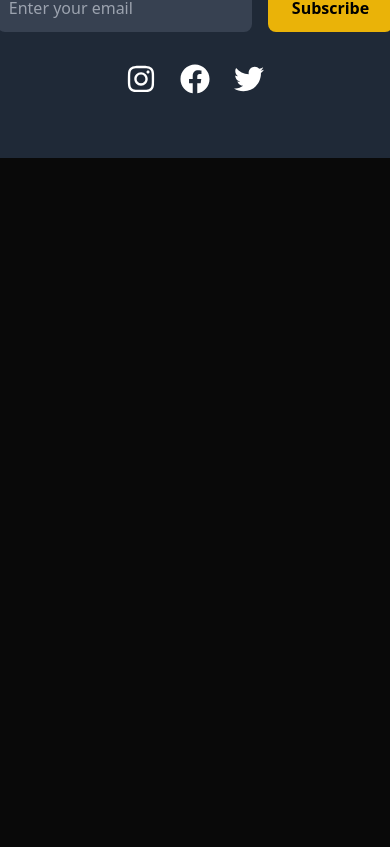
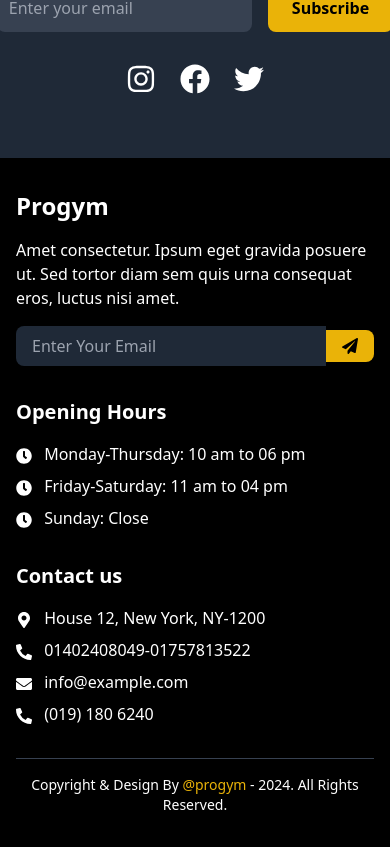
Before and after one commit to Nasir1290/gym-client, a Next.js app: page /contact in a window 390 px wide. Shown: the part 3170-4017 px from the top of the page. Before the commit the page ends 3328 px from the top, so only its background shows below. Built offline with nearby package versions, Linux system fonts and the light colour scheme; no server answers.

Commit message:
:bug: fix responsiveness for mobile screen

```diff
--- a/app/contact/page.tsx
+++ b/app/contact/page.tsx
@@ -1,4 +1,5 @@
 import Contact from '@/components/contact/Contact'
+import Footer from '@/components/shared/Footer'
 import Navbar from '@/components/shared/Navbar'
 import React from 'react'
 
@@ -7,6 +8,7 @@ const ContactPage = () => {
         <div className=' bg-gray-900 text-white'>
             <Navbar />
             <Contact />
+            <Footer/>
         </div>
     )
 }
--- a/app/services/page.tsx
+++ b/app/services/page.tsx
@@ -1,4 +1,5 @@
 import Services from '@/components/service/Service'
+import Footer from '@/components/shared/Footer'
 import Navbar from '@/components/shared/Navbar'
 import React from 'react'
 
@@ -7,6 +8,7 @@ const ServicesPage = () => {
         <div className='container mx-auto'>
             <Navbar/>
             <Services />
+            <Footer/>
         </div>
     )
 }
```
